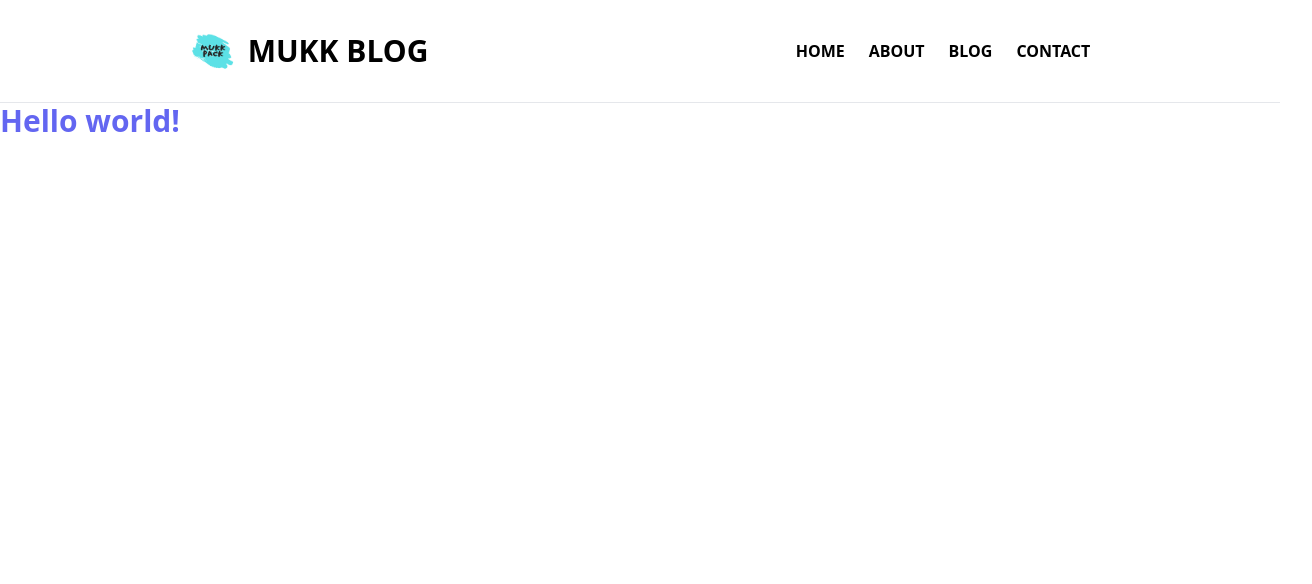
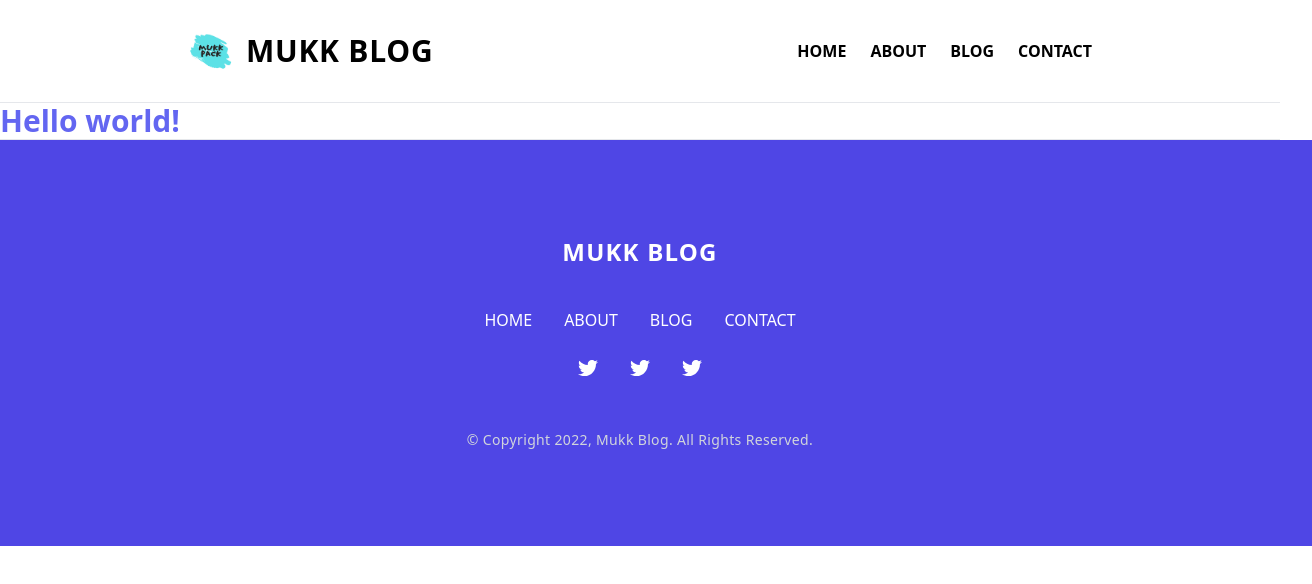
Before and after one commit to knm22mukk/mukk-web, a Next.js app: page / in a window 1280 px wide. Shown: the top 584 px of the page, 1312 px wide, since content can reach past the window. Built offline with nearby package versions, Linux system fonts and the light colour scheme.

Commit message:
Footerの設定

```diff
--- /dev/null
+++ b/src/components/Footer.tsx
@@ -0,0 +1,59 @@
+import Link from 'next/link';
+import { FaTwitter } from 'react-icons/fa';
+import { headerNavLinks } from '@data/headerNavLinks';
+
+const Footer = () => {
+  return (
+    <div className='-mx-8 -mb-8 text-white bg-indigo-600'>
+      <div className='py-20 mx-auto max-w-screen-xl lg:py-24'>
+        <div className='flex flex-col justify-center items-center px-8'>
+          <div className='flex justify-center items-center md:justify-start'>
+            <Link href='/' area-label='むっく||ホームへ'>
+              <a>
+                <div className='flex justify-between items-center'>
+                  <h5 className='text-2xl font-black tracking-wider hover:text-gray-300'>
+                    MUKK BLOG
+                  </h5>
+                </div>
+              </a>
+            </Link>
+          </div>
+          <div className='flex flex-col flex-wrap justify-center items-center mt-8 font-medium sm:flex-row'>
+            {headerNavLinks.map((link) => (
+              <Link key={link.title} href={link.href}>
+                <a className='pb-1 mx-4 mt-2 hover:text-gray-300 border-b-2 border-transparent hover:border-gray-300 transition duration-300'>
+                  {link.title}
+                </a>
+              </Link>
+            ))}
+          </div>
+          <div className='mt-5'>
+            <a
+              href='#'
+              className='inline-block pb-1 mx-4 text-xl text-white hover:text-gray-300 border-b-2 border-transparent hover:border-gray-300 transition duration-300'
+            >
+              <FaTwitter />
+            </a>
+            <a
+              href='#'
+              className='inline-block pb-1 mx-4 text-xl text-white hover:text-gray-300 border-b-2 border-transparent hover:border-gray-300 transition duration-300'
+            >
+              <FaTwitter />
+            </a>
+            <a
+              href='#'
+              className='inline-block pb-1 mx-4 text-xl text-white hover:text-gray-300 border-b-2 border-transparent hover:border-gray-300 transition duration-300'
+            >
+              <FaTwitter />
+            </a>
+          </div>
+          <p className='mt-10 text-sm font-medium tracking-wide text-center text-gray-300'>
+            &copy; Copyright 2022, Mukk Blog. All Rights Reserved.
+          </p>
+        </div>
+      </div>
+    </div>
+  );
+};
+
+export default Footer;
--- a/src/components/Header.tsx
+++ b/src/components/Header.tsx
@@ -16,7 +16,7 @@ const Header = () => {
               alt='mukklogo'
               className='rounded-full'
             />
-            <div className='text-3xl font-bold'>MUKK BLOG</div>
+            <div className='text-3xl font-black tracking-wide'>MUKK BLOG</div>
           </div>
         </a>
       </Link>
--- a/src/pages/index.tsx
+++ b/src/pages/index.tsx
@@ -1,4 +1,5 @@
 import type { NextPage } from 'next';
+import Footer from '@components/Footer';
 import Header from '@components/Header';
 
 const Home: NextPage = () => {
@@ -7,6 +8,8 @@ const Home: NextPage = () => {
       <Header />
       <hr />
       <h1 className='text-3xl font-bold text-indigo-500'>Hello world!</h1>
+      <hr />
+      <Footer />
     </div>
   );
 };
```
